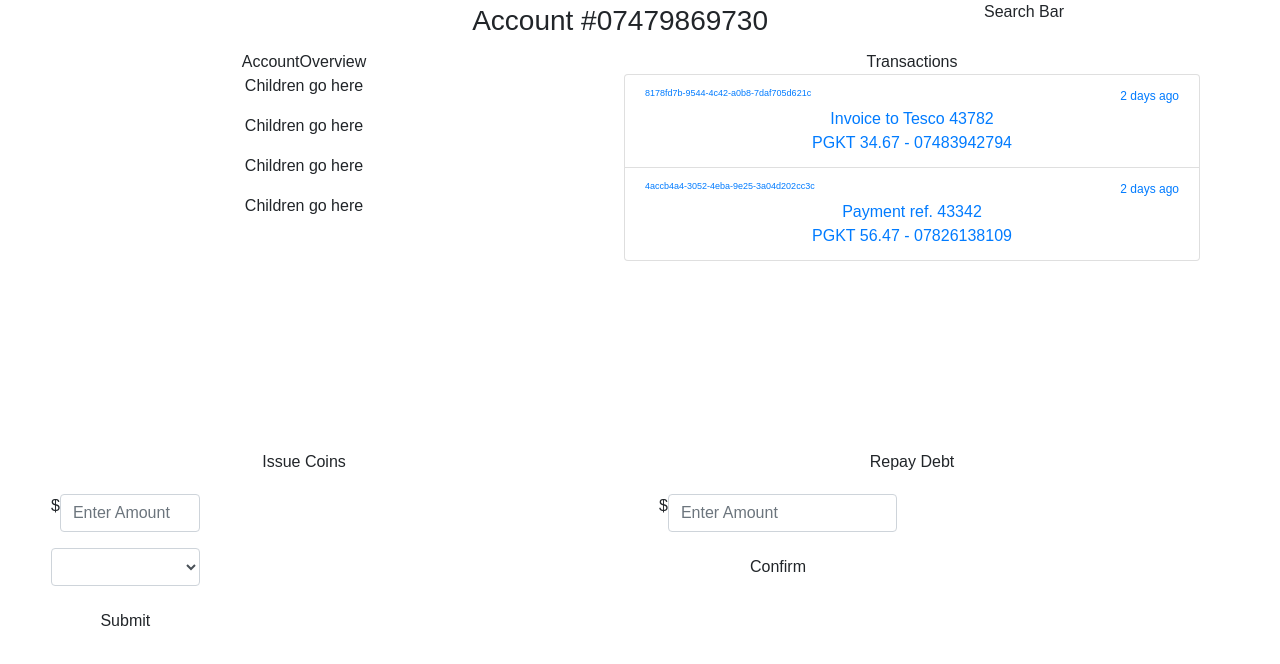
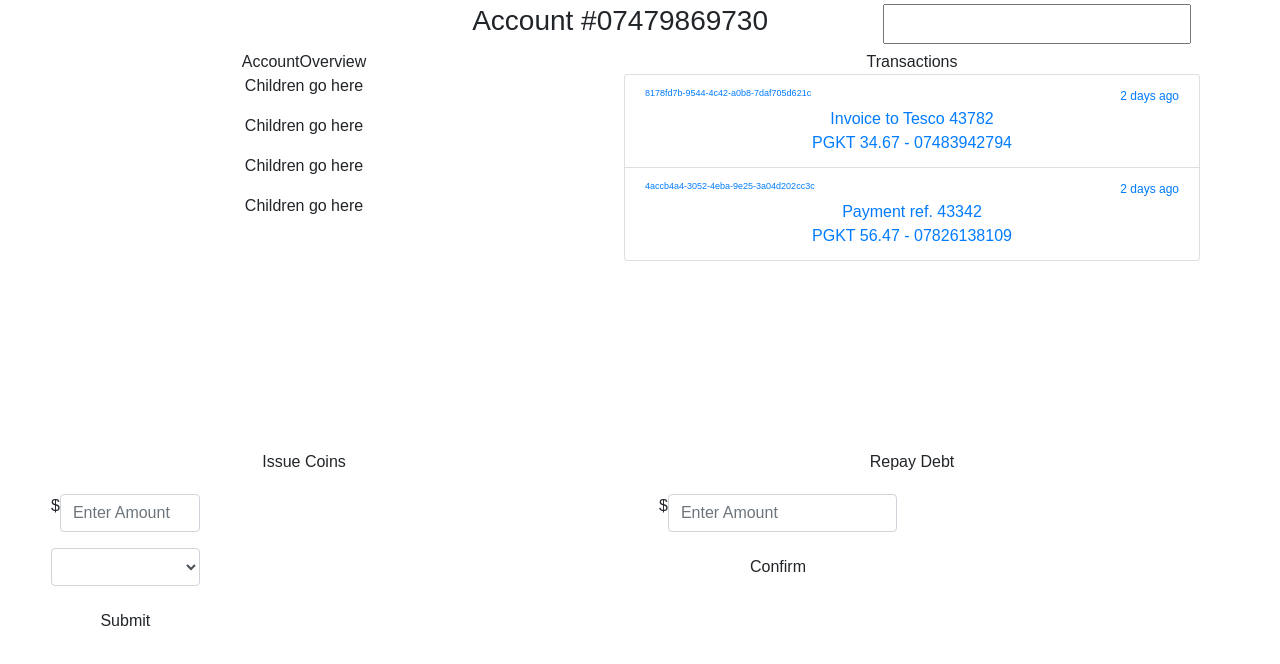
Before and after one commit to otajor/pgkt, a React (Create React App) app: page / in a window 1280 px wide. Shown: the top 664 px of the page. Built offline with nearby package versions, Linux system fonts and the light colour scheme.

Commit message:
search bar styling

```diff
--- a/src/components/Account.js
+++ b/src/components/Account.js
@@ -21,7 +21,7 @@ class Account extends Component {
     const { currentPhoneNumber } = this.state;
 
     return (
-      <div style={styles.accountContainer}>
+      <div>
         <div style={styles.navbar}>
           <div style={styles.accountTitleContainer}>
             <span style={styles.accountTitle}>
@@ -29,7 +29,7 @@ class Account extends Component {
             </span>
           </div>
           <div style={styles.searchBarContainer}>
-            <SearchBar />
+            <SearchBar height={NAVBAR_HEIGHT} />
           </div>
         </div>
         <div style={{...styles.rowContainer, ...styles.topContainer}}>
@@ -73,9 +73,6 @@ const styles = {
     flexDirection: 'row',
     justifyContent: 'flex-start',
   },
-  accountContainer: {
-
-  },
   topContainer: {
     height: '50vh',
   },
--- a/src/components/SearchBar.js
+++ b/src/components/SearchBar.js
@@ -1,13 +1,35 @@
 import React, { Component } from 'react';
+import { Button, FormGroup, Glyphicon } from 'react-bootstrap';
 
 class SearchBar extends Component {
   render() {
+
+    const itemsLayout = {
+      height: this.props.height * 0.8,
+      marginTop: this.props.height * 0.075, // temporary hack to vertically center it
+      ...styles.verticalAlignment,
+    };
+
     return (
-      <span>
-        Search Bar
-      </span>
+      <div>
+        <Button style={itemsLayout}>
+          <Glyphicon glyph="glyphicon glyphicon-search" />
+        </Button>
+        <input type="text" style={{ ...itemsLayout, ...styles.inputBox }}>
+        </input>
+      </div>
     );
   }
 }
 
+const styles = {
+  verticalAlignment: {
+    display: 'inline-block',
+    verticalAlign: 'middle',
+  },
+  inputBox: {
+    width: '60%',
+  }
+};
+
 export default SearchBar;
```
